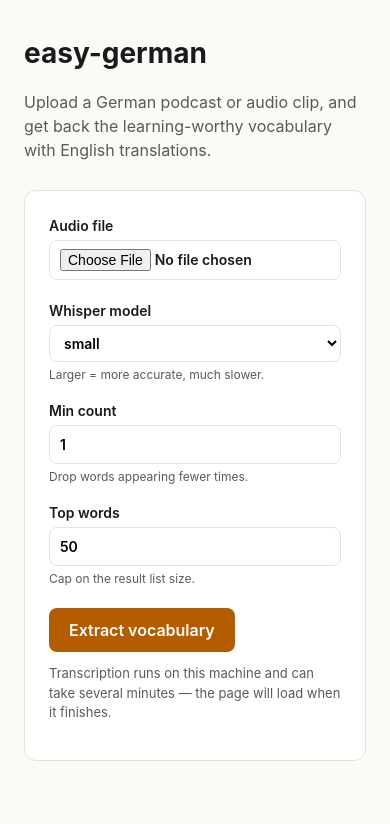
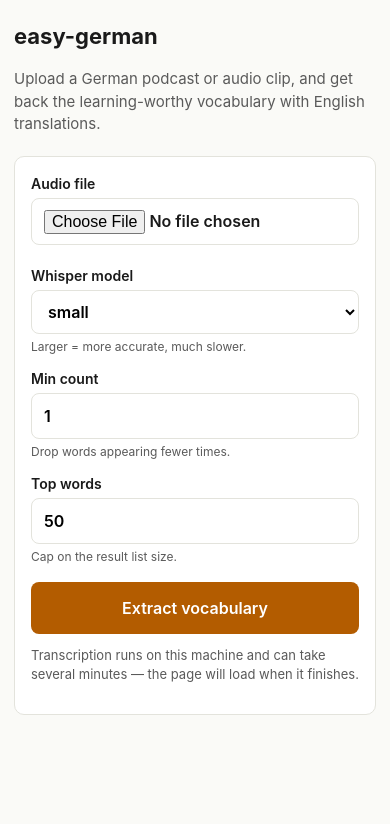
Before and after one commit to sinatavakolifard/easygerman, a Flask app: page / in a window 390 px wide. Shown: the top 824 px of the page. Run offline with Flask 3, Linux system fonts and the light colour scheme.

Commit message:
Make the web UI mobile-friendly and reachable on the LAN
- Bind the dev server on 0.0.0.0 so the app can be opened from
  a phone on the same Wi-Fi (http://<mac-lan-ip>:5001).
- Add the viewport meta tag to every template — without it,
  mobile browsers render at desktop width and zoom out, which
  is why the page looked tiny on a phone.
- New @media (max-width: 640px) block:
  the vocab table reflows into a card list (thead hidden, each
  row a rounded card), POS + count render inline as a single
  "noun · 3×" tag line via ::after pseudo-elements, the meaning
  and example pair stack with a dashed separator. Form inputs
  bump to 16px on mobile to suppress iOS auto-zoom; the submit
  button goes full-width.

Co-Authored-By: Claude Opus 4.7 (1M context) <noreply@anthropic.com>

```diff
--- a/app.py
+++ b/app.py
@@ -110,4 +110,5 @@ def audio_file(token: str):
 
 
 if __name__ == "__main__":
-    app.run(host="127.0.0.1", port=5001, debug=True)
+    app.run(host="0.0.0.0", port=5001, debug=True)
+    # app.run(host="127.0.0.1", port=5001, debug=True)
--- a/static/style.css
+++ b/static/style.css
@@ -182,3 +182,86 @@ pre.error {
   border-radius: 8px;
   white-space: pre-wrap;
 }
+
+/* ─── Mobile (≤640px) ─────────────────────────────────────────────────────── */
+@media (max-width: 640px) {
+  main { padding: 20px 14px 48px; }
+
+  h1 { font-size: 22px; }
+  .lede { font-size: 15px; margin-bottom: 20px; }
+  .meta { font-size: 13px; }
+
+  /* Form: bigger touch targets, prevent iOS zoom-on-focus by keeping input >=16px */
+  form { padding: 16px; border-radius: 10px; }
+  input[type=file],
+  input[type=number],
+  select {
+    font-size: 16px;
+    padding: 10px 12px;
+  }
+  button {
+    width: 100%;
+    padding: 14px 20px;
+    font-size: 16px;
+  }
+  .row { gap: 12px; margin-bottom: 16px; }
+
+  #processing { padding: 16px; }
+
+  /* Vocab table → card list */
+  table.vocab,
+  table.vocab tbody,
+  table.vocab tr,
+  table.vocab td {
+    display: block;
+    width: 100%;
+  }
+  table.vocab {
+    background: transparent;
+    border: none;
+    border-radius: 0;
+    overflow: visible;
+  }
+  table.vocab thead { display: none; }
+  table.vocab tbody tr {
+    background: var(--card);
+    border: 1px solid var(--border);
+    border-radius: 12px;
+    padding: 14px 16px;
+    margin-bottom: 12px;
+  }
+  table.vocab td {
+    padding: 0;
+    border: none;
+  }
+  table.vocab td.lemma {
+    font-size: 20px;
+    line-height: 1.3;
+    margin-bottom: 4px;
+  }
+  /* POS + count rendered inline as a single "noun · 3×" tag line */
+  table.vocab td.pos,
+  table.vocab td.count {
+    display: inline-block;
+    font-size: 13px;
+    color: var(--fg-muted);
+  }
+  table.vocab td.pos::after {
+    content: ' ·';
+    margin: 0 2px 0 0;
+  }
+  table.vocab td.count::after {
+    content: '×';
+  }
+  table.vocab td.meaning {
+    margin-top: 8px;
+    font-size: 15px;
+  }
+  table.vocab td.example {
+    margin-top: 10px;
+    padding-top: 10px;
+    border-top: 1px dashed var(--border);
+  }
+
+  details.transcript { padding: 10px 14px; }
+}
--- a/templates/error.html
+++ b/templates/error.html
@@ -2,6 +2,7 @@
 <html lang="en">
 <head>
   <meta charset="utf-8">
+  <meta name="viewport" content="width=device-width, initial-scale=1">
   <title>Error — easy-german</title>
   <link rel="stylesheet" href="{{ url_for('static', filename='style.css') }}">
 </head>
--- a/templates/index.html
+++ b/templates/index.html
@@ -2,6 +2,7 @@
 <html lang="en">
 <head>
   <meta charset="utf-8">
+  <meta name="viewport" content="width=device-width, initial-scale=1">
   <title>easy-german — extract vocabulary</title>
   <link rel="stylesheet" href="{{ url_for('static', filename='style.css') }}">
 </head>
```
Also changed, not shown: CLAUDE.md (+2 -0 lines), templates/result.html (+4 -3 lines).
